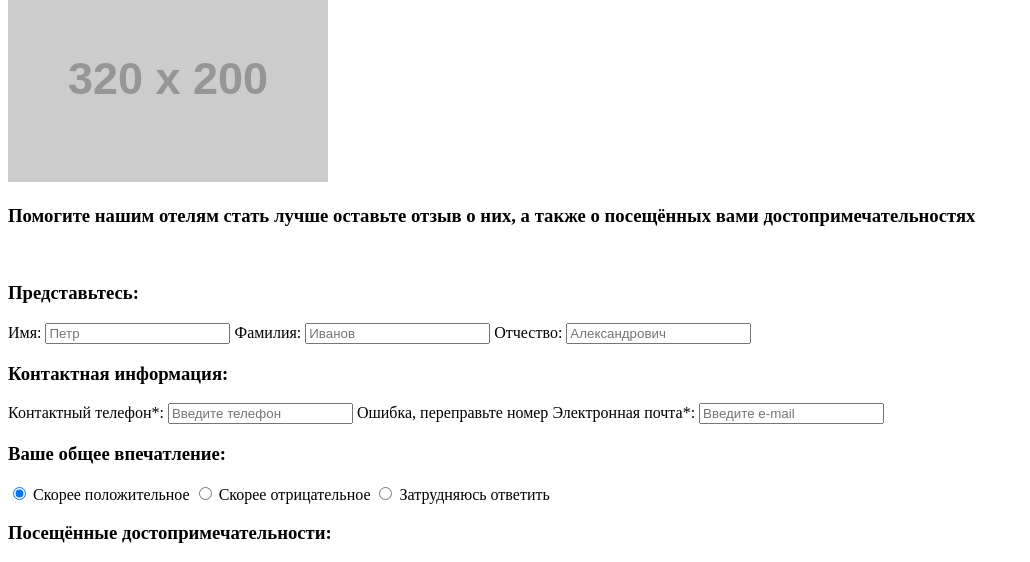
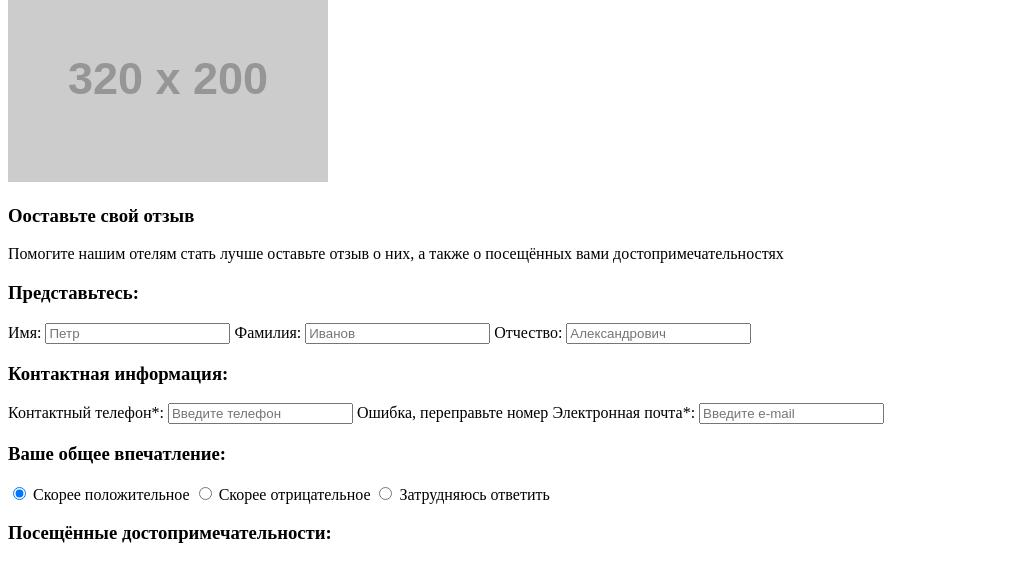
Before and after one commit to Siarhei-Chaptsau/245963-sedona, a website: page form.html in a window 1280 px wide. Shown: the part 182-744 px from the top of the page, without its empty margins (0-1030 px from the left). Drawn offline with Linux system fonts and the light colour scheme; placeholder pictures from the web are drawn by us.

Commit message:
Добавил 1 файл v.7

```diff
--- a/form.html
+++ b/form.html
@@ -23,11 +23,11 @@
       <div class="promo__picture">
         <img src="http://placehold.it/320x200" alt="Sedona">
       </div>
-      <h3 class="promo__title"Ооставьте свой отзыв</h3>
-        <p class="promo__text">Помогите нашим отелям стать лучше оставьте отзыв о них, а также о посещённых вами достопримечательностях</p>
-    </div>﻿
+      <h3 class="promo__title">Ооставьте свой отзыв</h3>
+      <p class="promo__text">Помогите нашим отелям стать лучше оставьте отзыв о них, а также о посещённых вами достопримечательностях</p>
+    </div>
 
-  <form class="form"  action="https://echo.htmlacademy.ru/">
+    <form class="form"  action="https://echo.htmlacademy.ru/">
       <div class="form__field field-text">
         <h3 class="field-text__title">Представьтесь:</h3>
         <div class="field-text__items">
```
